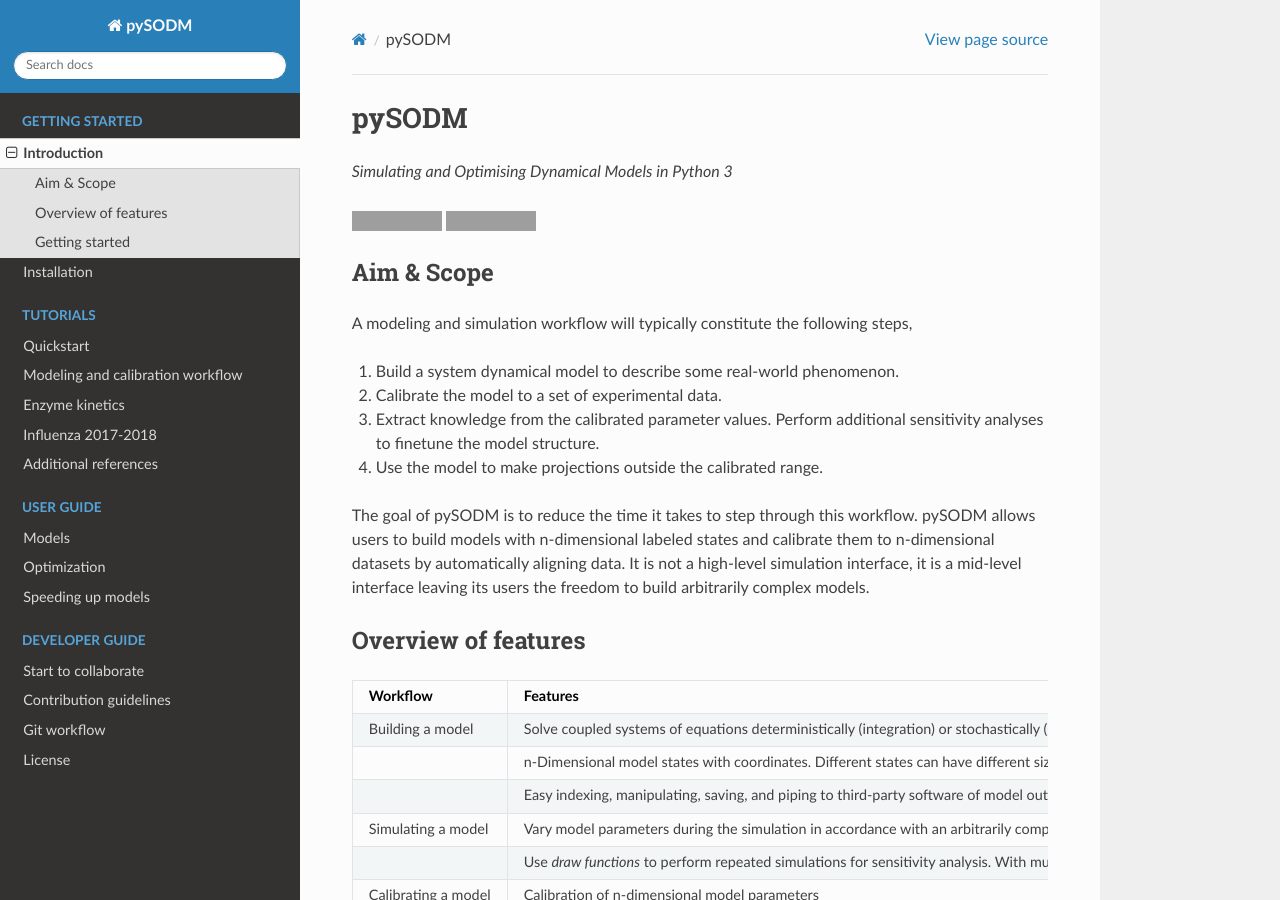
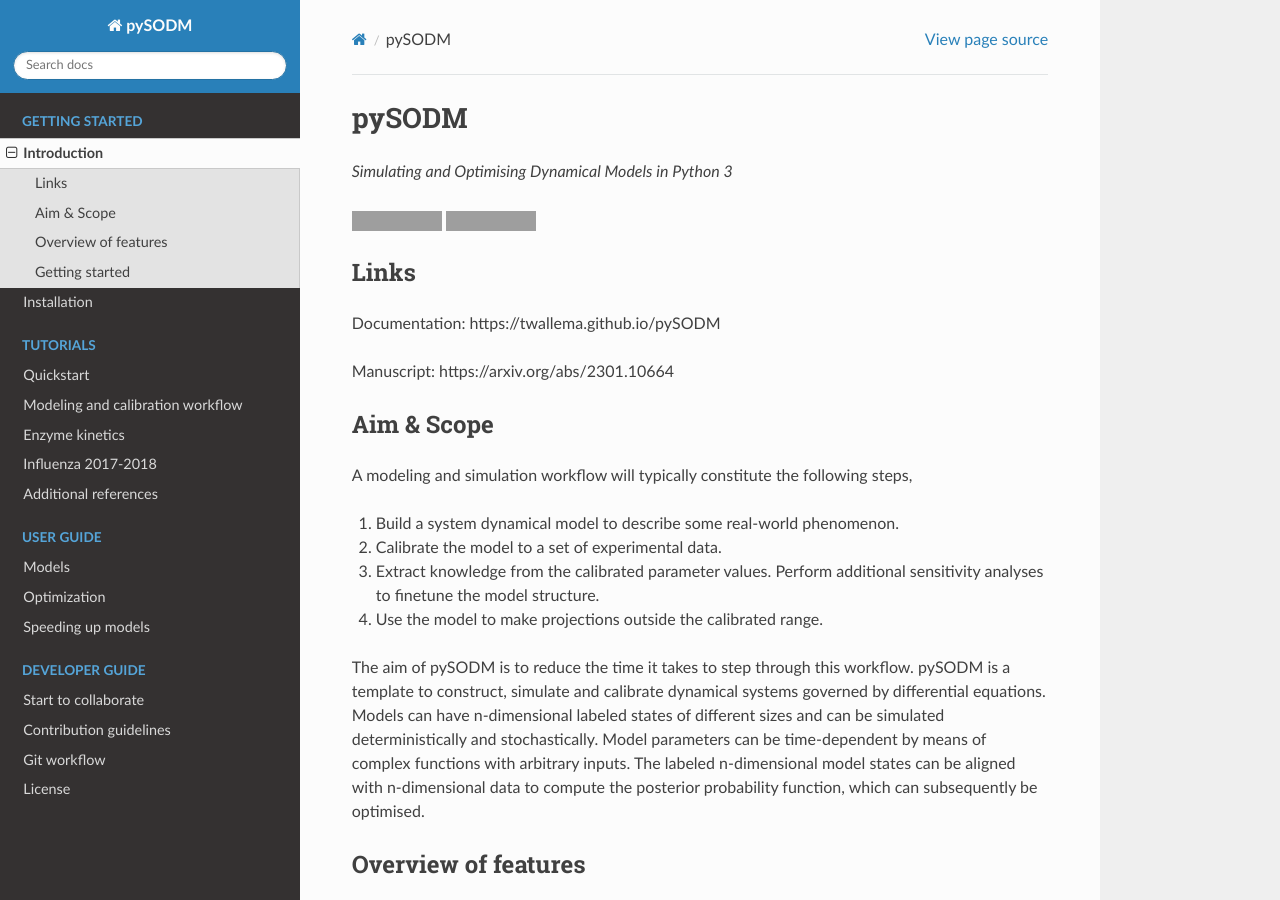
Before and after one commit to twallema/pySODM, a Sphinx documentation site: the page built from docs/introduction.md, in a window 1280 px wide and 900 px high. Built offline with Sphinx 7.4.7 and the Read the Docs theme 2.0.0, drawn with Linux system fonts in a browser that asks for light colours; grey boxes are pictures that could not be loaded.

Commit message:
update introduction

```diff
--- a/docs/introduction.md
+++ b/docs/introduction.md
@@ -3,6 +3,12 @@
 *Simulating and Optimising Dynamical Models in Python 3*
 
 ![build](https://github.com/twallema/pySODM/actions/workflows/tests.yml/badge.svg) ![docs](https://github.com/twallema/pySODM/actions/workflows/deploy.yml/badge.svg)
+
+### Links
+
+Documentation: https://twallema.github.io/pySODM
+
+Manuscript: https://arxiv.org/abs/2301.10664
 
 ### Aim & Scope
 
@@ -12,7 +18,9 @@
 3. Extract knowledge from the calibrated parameter values. Perform additional sensitivity analyses to finetune the model structure.
 4. Use the model to make projections outside the calibrated range.
 
-The goal of pySODM is to reduce the time it takes to step through this workflow. pySODM allows users to build models with n-dimensional labeled states and calibrate them to n-dimensional datasets by automatically aligning data. It is not a high-level simulation interface, it is a mid-level interface leaving its users the freedom to build arbitrarily complex models.
+The aim of pySODM is to reduce the time it takes to step through this workflow. pySODM is a template to construct, simulate and calibrate dynamical systems governed by differential equations. Models can have n-dimensional labeled states of different sizes and can be simulated deterministically and stochastically. Model parameters can be time-dependent by means of complex functions
+with arbitrary inputs. The labeled n-dimensional model states can be aligned with n-dimensional
+data to compute the posterior probability function, which can subsequently be optimised.
 
 ### Overview of features
 
```
Also changed, not shown: README.md (+4 -3 lines).
